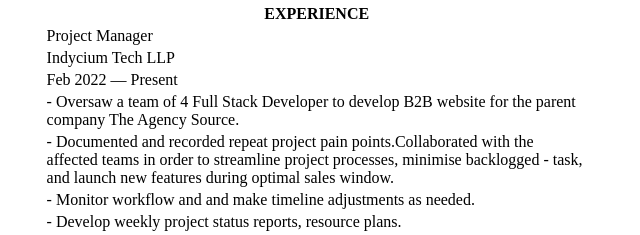
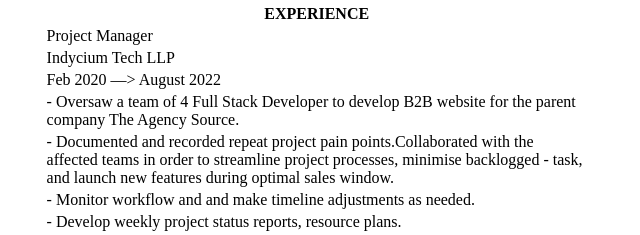
Before and after one commit to Praanshu98/Praanshu98.github.io, a plain HTML site: page resume.html in a window 1280 px wide. Shown: the part 211-446 px from the top of the page, 619-1259 px from the left. Drawn offline with Linux system fonts and the light colour scheme.

Commit message:
Updated work experience

```diff
--- a/resume.html
+++ b/resume.html
@@ -55,7 +55,7 @@
     <tr>
         <td style="text-align: right"><a href="https://www.linkedin.com/in/mr-grover/">https://www.linkedin.com/in/mr-grover/</td>
         <td></td>
-        <td>Feb 2022 — Present</td>
+        <td>Feb 2020 —> August 2022</td>
     </tr>
 
     <tr>
```
